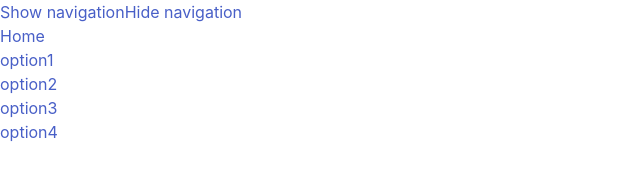
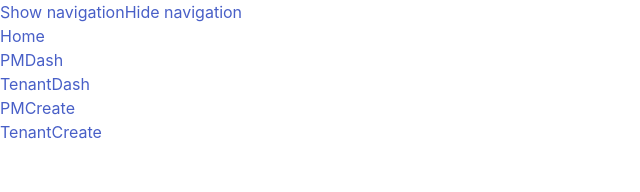
Before and after one commit to ksboyer17/Property-crm, a React (Create React App) app in the folder client/: page /Home in a window 1280 px wide. Shown: the top 192 px of the page, without its empty margins (0-640 px from the left). Built offline with nearby package versions, Linux system fonts and the light colour scheme; some icons are missing.

Commit message:
update nav link

```diff
--- a/client/src/components/header.js
+++ b/client/src/components/header.js
@@ -19,23 +19,23 @@ export default class Header extends Component {
                 </a>
               </li>
               <li>
-                <a className="smoothscroll" href="#about">
-                  option1
+                <a className="smoothscroll" href="#PMDash">
+                  PMDash
                 </a>
               </li>
               <li>
-                <a className="smoothscroll" href="#resume">
-                  option2
+                <a className="smoothscroll" href="#TenantDash">
+                  TenantDash
                 </a>
               </li>
               <li>
-                <a className="smoothscroll" href="#portfolio">
-                  option3
+                <a className="smoothscroll" href="#PMCreate">
+                  PMCreate
                 </a>
               </li>
               <li>
-                <a className="smoothscroll" href="#contact">
-                  option4
+                <a className="smoothscroll" href="#TenantCreate">
+                  TenantCreate
                 </a>
               </li>
             </ul>
```
